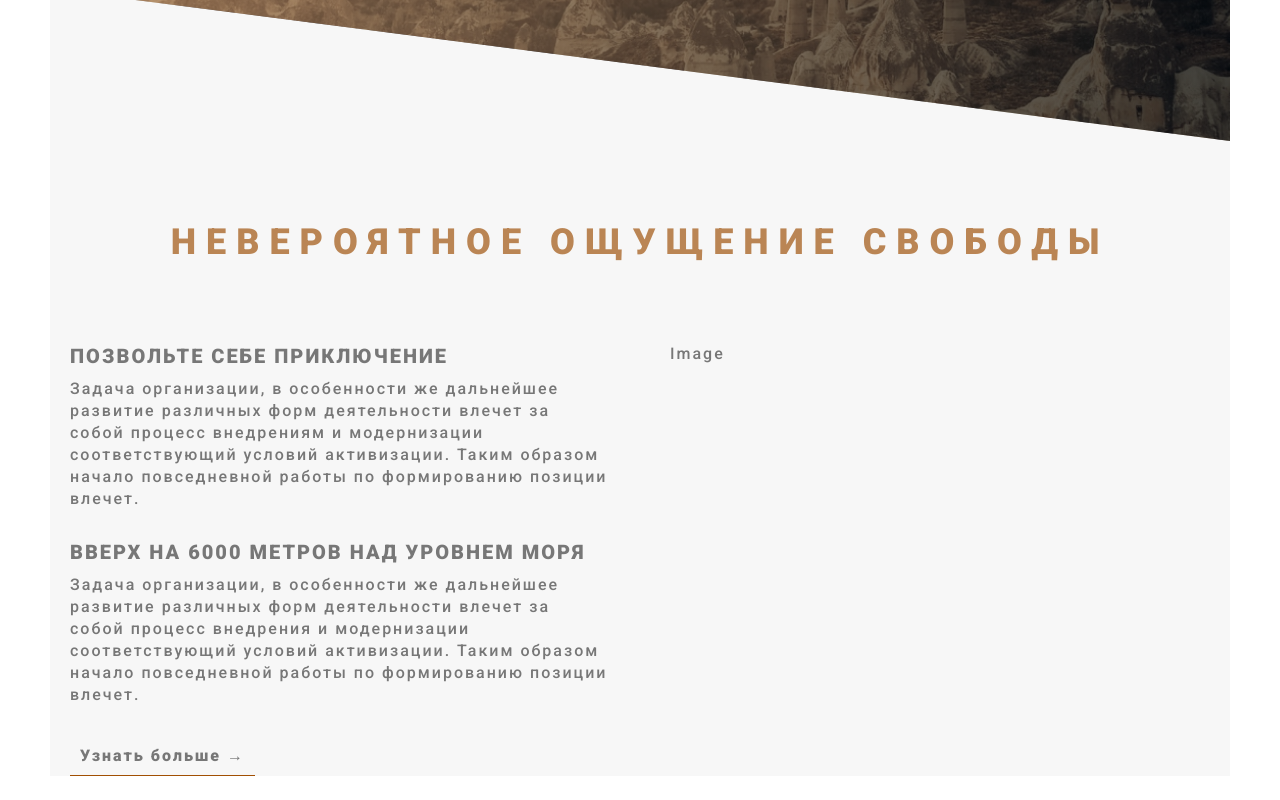
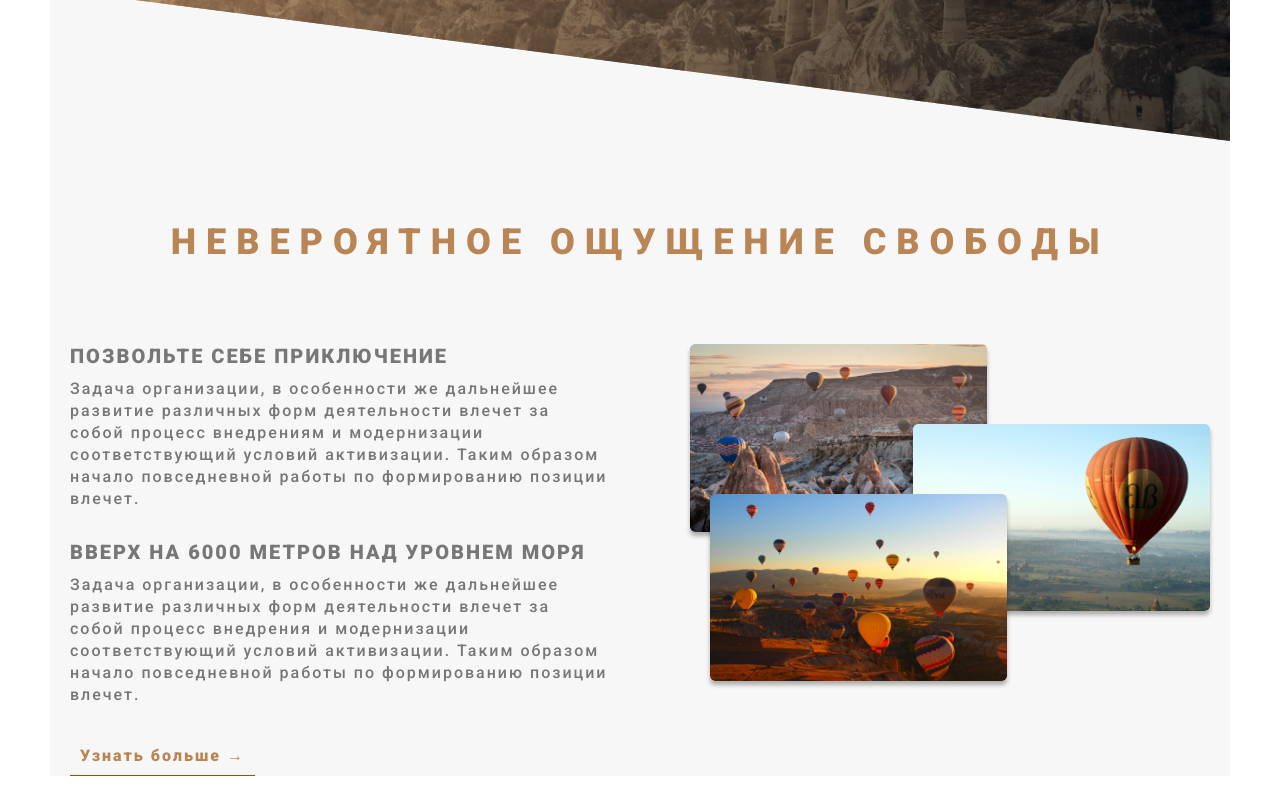
Before and after one commit to kuyltep/ballons, a plain HTML site: page index.html in a window 1280 px wide. Shown: the part 669-1469 px from the top of the page. Drawn offline with Linux system fonts and the light colour scheme.

Commit message:
Made second section

```diff
--- a/index.html
+++ b/index.html
@@ -38,10 +38,15 @@
             <p class="paragraph mb-3rem">Задача организации, в особенности же дальнейшее развитие различных форм
               деятельности влечет за собой процесс внедрения и модернизации соответствующий условий активизации. Таким
               образом начало повседневной работы по формированию позиции влечет.</p>
-              <a href="#" class="btn-text">Узнать больше &#8594;</a>
+            <a href="#" class="btn-text">Узнать больше &#8594;</a>
 
           </div>
-          <div class="col-1-of-2">Image
+          <div class="col-1-of-2">
+            <div class="composition">
+              <img src="img/first img.png" alt="" class="composition__photo composition__photo_n1">
+              <img src="img/second img.png" alt="" class="composition__photo composition__photo_n2">
+              <img src="img/third img.png" alt="" class="composition__photo composition__photo_n3">
+            </div>
           </div>
         </div>
       </section>
--- a/sass/components/_btn-text.sass
+++ b/sass/components/_btn-text.sass
@@ -6,7 +6,7 @@
     font-size: $font-size-paragraph
     line-height: 1.9rem
     letter-spacing: .2rem
-    color: #777777
+    color: $color-brown-light
     padding: 1rem
     border-bottom: 1px solid $color-brown-dark
     transition: all .2s
--- /dev/null
+++ b/sass/components/_composition.sass
@@ -0,0 +1,26 @@
+.composition
+  position: relative
+  &__photo
+    width: 55%
+    box-shadow: $box-shadow
+    border-radius: .5rem
+    position: absolute
+    transition: all .3s
+    outline-offset: 1rem
+    &_n1
+      top: 0
+      left: 2rem
+    &_n2
+      right: 0
+      top: 8rem
+      z-index: 1
+    &_n3
+      left: 4rem
+      top: 15rem
+      z-index: 2
+    &:hover
+      transform: scale(1.1)
+      z-index: 5
+      outline: 1rem solid $color-brown-light
+  &:hover &__photo:not(:hover)
+      transform: scale(0.9)
--- a/sass/style.sass
+++ b/sass/style.sass
@@ -9,6 +9,7 @@
 
 @import "components/button.sass"
 @import "components/btn-text.sass"
+@import "components/composition.sass"
 
 @import "layout/header.sass"
 @import "layout/grid.sass"
```
Also changed, not shown: css/style.css, img/first img.png (added), img/second img.png (added), img/third img.png (added), 1 other file.
